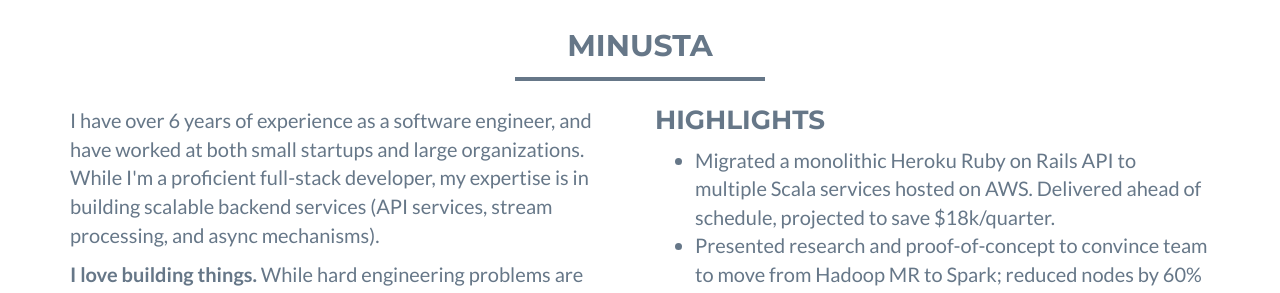
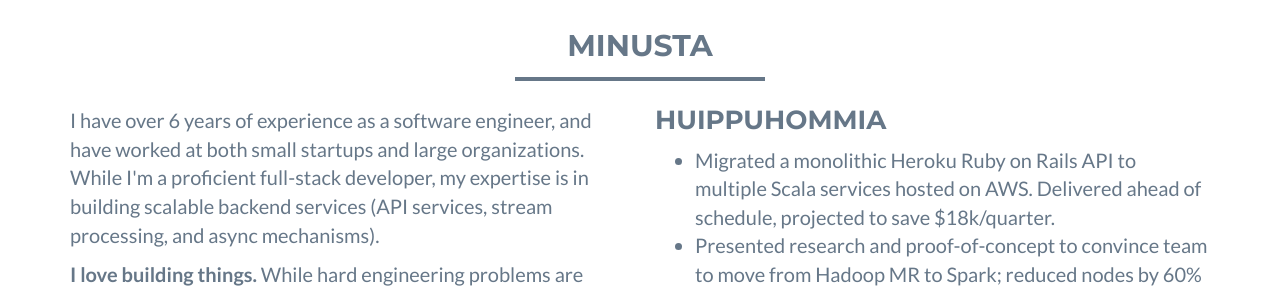
Before and after one commit to sielunahjo/sielunahjo, a Jekyll site: the page built from index.html, in a window 1280 px wide and 900 px high, scrolled down 454 px. Shown: the part 156-449 px from the top of the window. Built offline with Jekyll 4.4.1, drawn with Linux system fonts in a browser that asks for light colours.

Commit message:
Update about_me.html

```diff
--- a/_includes/about_me.html
+++ b/_includes/about_me.html
@@ -24,15 +24,15 @@
         </p>
       </div>
 	    <div class="col-sm-6">
-		    <h3 style="margin-top:0;">Highlights</h3>
+		    <h3 style="margin-top:0;">Huippuhommia</h3>
 		    <ul>
     			<li>
             Migrated a monolithic Heroku Ruby on Rails API to multiple Scala
             services hosted on AWS. Delivered ahead of schedule, projected to save $18k/quarter.
     			</li>
-          <li>
+          		<li>
             Presented research and proof-of-concept to convince team to move from Hadoop MR to Spark; reduced nodes by 60% and ran 5-8x faster.
-          <li>
+          		<li>
             Automated test automation in ramp-up to large data center migration, saving hundreds of developer hours.
     			<li>
             Presented "Understanding the GIL to Prevent Race Conditions" at RubyConf 2016.
```
